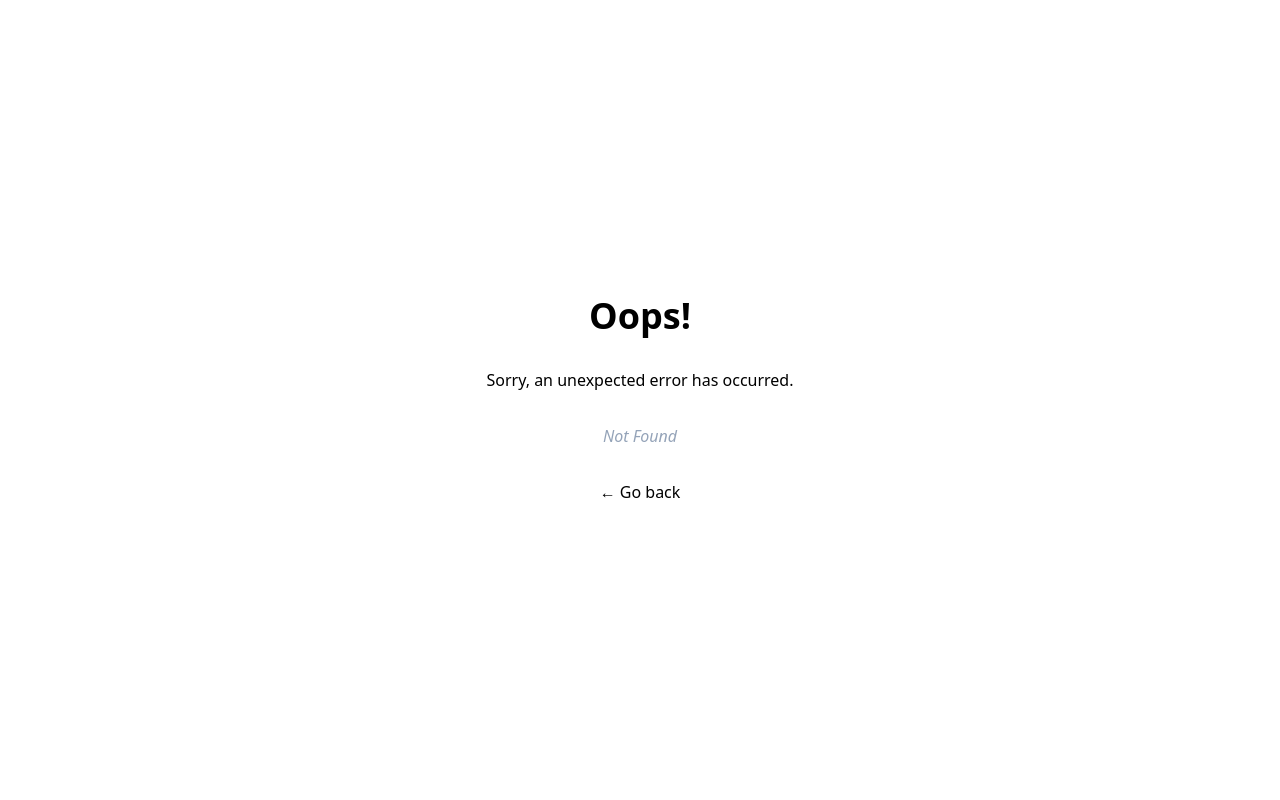
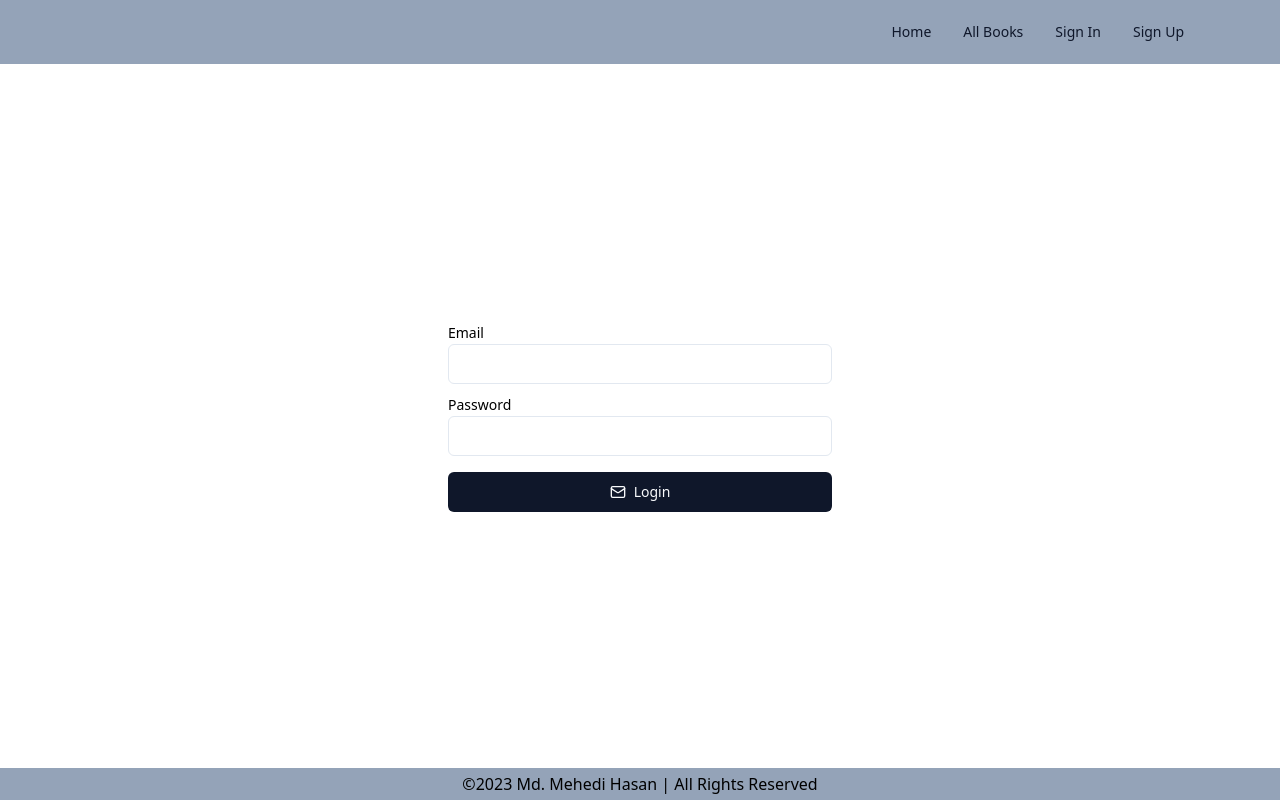
Before and after one commit to mhasanjoy/book-catalog-client, a React (Vite) app: page /sign-in in a window 1280 px wide. Before the commit this address had no page. Built offline with nearby package versions, Linux system fonts and the light colour scheme.

Commit message:
[DONE] layout & sign-in form

```diff
--- a/package.json
+++ b/package.json
@@ -10,6 +10,7 @@
     "preview": "vite preview"
   },
   "dependencies": {
+    "@radix-ui/react-label": "^2.0.2",
     "@radix-ui/react-slot": "^1.0.2",
     "@radix-ui/react-toast": "^1.1.5",
     "@reduxjs/toolkit": "^1.9.6",
--- /dev/null
+++ b/src/components/layout/Footer.tsx
@@ -0,0 +1,11 @@
+const Footer = () => {
+  return (
+    <div className="bg-slate-400 text-secondary h-8">
+      <div className="h-full flex items-center justify-center">
+        <p> &#169;{new Date().getFullYear()} Md. Mehedi Hasan | All Rights Reserved</p>
+      </div>
+    </div>
+  );
+};
+
+export default Footer;
--- /dev/null
+++ b/src/components/layout/Header.tsx
@@ -0,0 +1,35 @@
+import { Link } from "react-router-dom";
+import { Button } from "../ui/button";
+
+const Header = () => {
+  return (
+    <nav className="w-full h-16 bg-slate-400">
+      <div className="h-full flex items-center justify-end px-20">
+        <ul className="flex items-center">
+          <li>
+            <Button variant="link" asChild>
+              <Link to="/">Home</Link>
+            </Button>
+          </li>
+          <li>
+            <Button variant="link" asChild>
+              <Link to="/all-books">All Books</Link>
+            </Button>
+          </li>
+          <li>
+            <Button variant="link" asChild>
+              <Link to="/sign-in">Sign In</Link>
+            </Button>
+          </li>
+          <li>
+            <Button variant="link" asChild>
+              <Link to="/sign-up">Sign Up</Link>
+            </Button>
+          </li>
+        </ul>
+      </div>
+    </nav>
+  );
+};
+
+export default Header;
--- /dev/null
+++ b/src/components/ui/input.tsx
@@ -0,0 +1,25 @@
+import * as React from "react"
+
+import { cn } from "@/lib/utils"
+
+export interface InputProps
+  extends React.InputHTMLAttributes<HTMLInputElement> {}
+
+const Input = React.forwardRef<HTMLInputElement, InputProps>(
+  ({ className, type, ...props }, ref) => {
+    return (
+      <input
+        type={type}
+        className={cn(
+          "flex h-10 w-full rounded-md border border-slate-200 bg-white px-3 py-2 text-sm ring-offset-white file:border-0 file:bg-transparent file:text-sm file:font-medium placeholder:text-slate-500 focus-visible:outline-none focus-visible:ring-2 focus-visible:ring-slate-950 focus-visible:ring-offset-2 disabled:cursor-not-allowed disabled:opacity-50 dark:border-slate-800 dark:bg-slate-950 dark:ring-offset-slate-950 dark:placeholder:text-slate-400 dark:focus-visible:ring-slate-300",
+          className
+        )}
+        ref={ref}
+        {...props}
+      />
+    )
+  }
+)
+Input.displayName = "Input"
+
+export { Input }
--- /dev/null
+++ b/src/components/ui/label.tsx
@@ -0,0 +1,24 @@
+import * as React from "react"
+import * as LabelPrimitive from "@radix-ui/react-label"
+import { cva, type VariantProps } from "class-variance-authority"
+
+import { cn } from "@/lib/utils"
+
+const labelVariants = cva(
+  "text-sm font-medium leading-none peer-disabled:cursor-not-allowed peer-disabled:opacity-70"
+)
+
+const Label = React.forwardRef<
+  React.ElementRef<typeof LabelPrimitive.Root>,
+  React.ComponentPropsWithoutRef<typeof LabelPrimitive.Root> &
+    VariantProps<typeof labelVariants>
+>(({ className, ...props }, ref) => (
+  <LabelPrimitive.Root
+    ref={ref}
+    className={cn(labelVariants(), className)}
+    {...props}
+  />
+))
+Label.displayName = LabelPrimitive.Root.displayName
+
+export { Label }
--- a/src/layout/main.tsx
+++ b/src/layout/main.tsx
@@ -1,10 +1,14 @@
+import Footer from "@/components/layout/Footer";
+import Header from "@/components/layout/Header";
 import { Toaster } from "@/components/ui/toaster";
 import { Outlet } from "react-router-dom";
 
 const MainLayout = () => {
   return (
     <>
+      <Header />
       <Outlet />
+      <Footer />
       <Toaster />
     </>
   );
--- a/src/pages/home.tsx
+++ b/src/pages/home.tsx
@@ -5,7 +5,7 @@
   const { toast } = useToast();
 
   return (
-    <>
+    <div className="min-h-[calc(100vh-6rem)]">
       <h1>Home</h1>
       <Button
         variant="outline"
@@ -17,7 +17,7 @@
       >
         Show Toast
       </Button>
-    </>
+    </div>
   );
 };
 
--- /dev/null
+++ b/src/pages/sign-in.tsx
@@ -0,0 +1,52 @@
+import { Button } from "@/components/ui/button";
+import { Input } from "@/components/ui/input";
+import { Label } from "@/components/ui/label";
+import { Mail } from "lucide-react";
+import { useState } from "react";
+
+const SignIn = () => {
+  const [isLoading, setIsLoading] = useState<boolean>(false);
+
+  const onSubmit = async (event: React.SyntheticEvent) => {
+    event.preventDefault();
+    setIsLoading(true);
+
+    setTimeout(() => {
+      setIsLoading(false);
+    }, 3000);
+  };
+
+  return (
+    <div className="min-h-[calc(100vh-6rem)] flex justify-center items-center">
+      <form onSubmit={onSubmit} className="min-w-[30%]">
+        <div className="mb-2">
+          <Label htmlFor="email">Email</Label>
+          <Input
+            id="email"
+            type="email"
+            autoCapitalize="none"
+            autoComplete="email"
+            autoCorrect="off"
+            disabled={isLoading}
+          />
+        </div>
+        <div className="mb-4">
+          <Label htmlFor="password">Password</Label>
+          <Input
+            id="password"
+            type="password"
+            autoCapitalize="none"
+            autoComplete="password"
+            disabled={isLoading}
+          />
+        </div>
+        <Button disabled={isLoading} className="w-full">
+          <Mail className="mr-2 h-4 w-4" />
+          Login
+        </Button>
+      </form>
+    </div>
+  );
+};
+
+export default SignIn;
```
Also changed, not shown: src/routes/index.tsx (+6 -1 lines), 1 other file (tests, documents, lock files or other folders).
